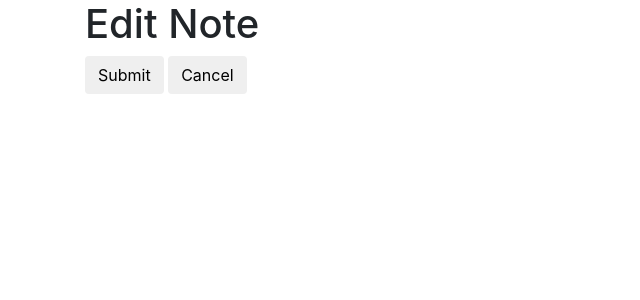
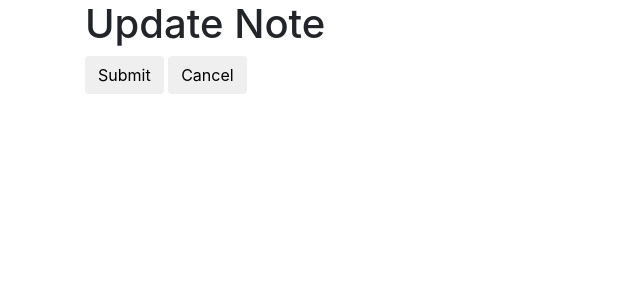
Before and after one commit to apgomez85/notes, a Django app: template notes/templates/notes/entries_update.html in a window 1280 px wide. Shown: the part 56-356 px from the top of the page, without its empty margins (0-640 px from the left). Run offline with Django 3.2, Linux system fonts and the light colour scheme; the template is opened without the code that fills it, so the values that code supplies are empty; some libraries are stand-ins or nearby versions.

Commit message:
changed naming

```diff
--- a/notes/templates/notes/entries_update.html
+++ b/notes/templates/notes/entries_update.html
@@ -2,7 +2,7 @@
 <div class="container">
   <div class="row">
     <div class="col-sm-offset-3 col-sm-6">
-      <h1>Edit Note</h1>
+      <h1>Update Note</h1>
       <form action="." method="post" enctype="multipart/form-data">
         {% csrf_token %} {{ form|crispy }}
         <input type="submit" name="submit" class="btn btn-default" placeholder="submit">
```
